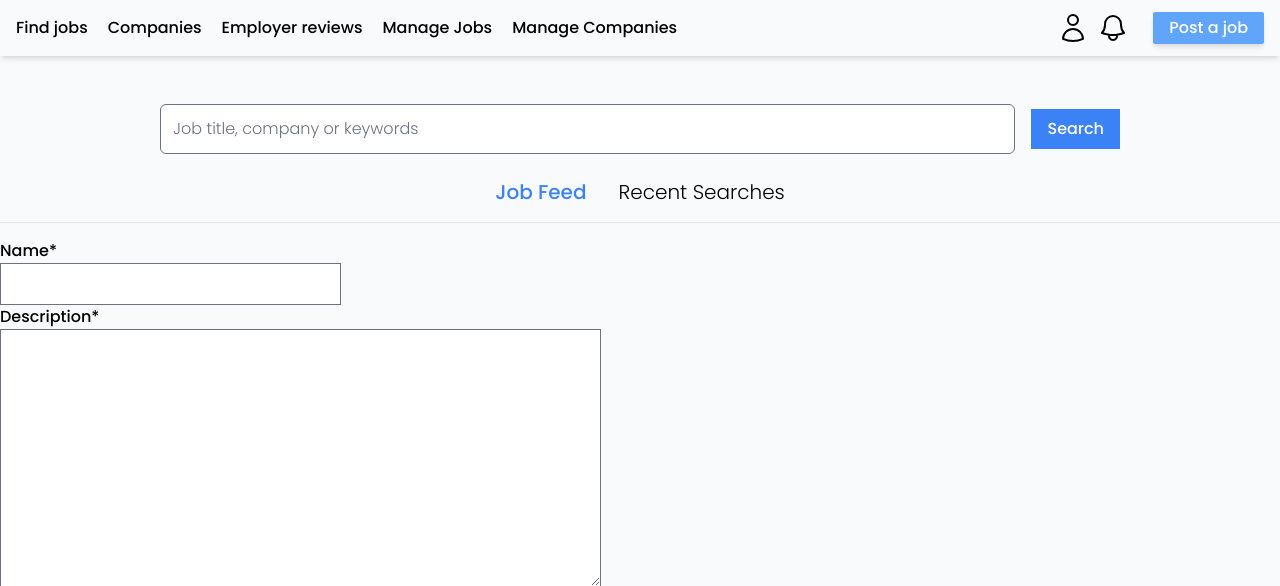
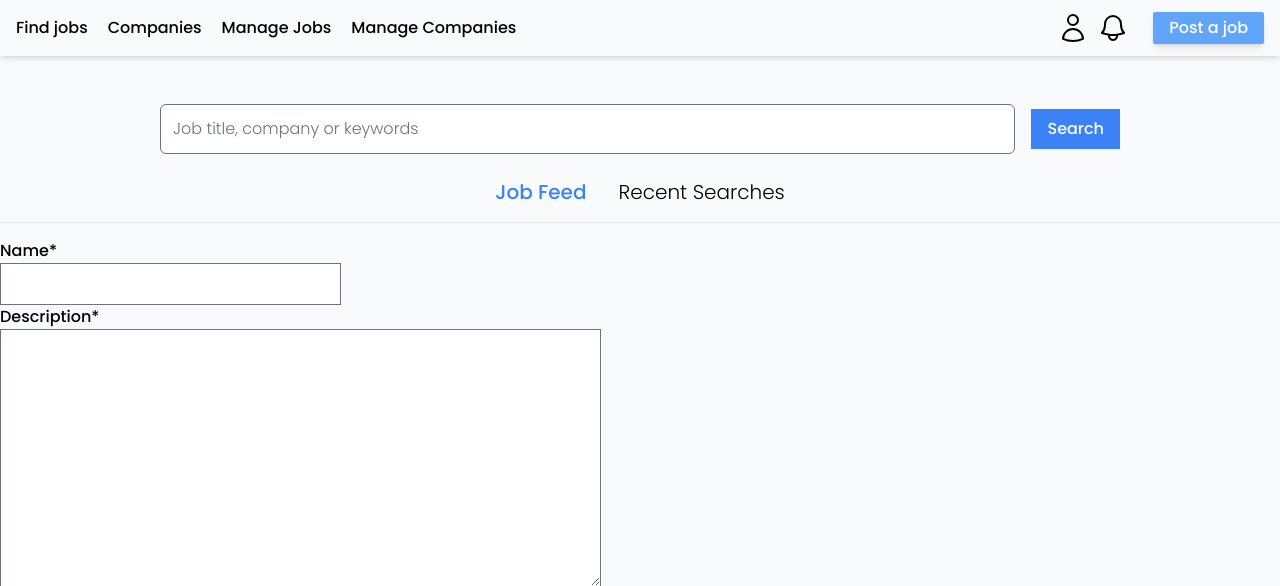
Before and after one commit to Benedict-arowo/Job-Board, a Django app: page /company/create/ in a window 1280 px wide. Shown: the top 586 px of the page. Run offline with Django 4.2, Linux system fonts and the light colour scheme; a user stored in the database is signed in; data comes from the database, SQL or seed files in the repository; some libraries are stand-ins or nearby versions.

Commit message:
Removed "employer reviews" from nav bar

```diff
--- a/templates/nav_bar.html
+++ b/templates/nav_bar.html
@@ -18,12 +18,6 @@
 				>
 			</li>
 			{% if request.user.is_authenticated %}
-			<li>
-				<a
-					class="font-medium hover:text-blue-400 cursor-pointer duration-500 transition-colors"
-					>Employer reviews</a
-				>
-			</li>
 			<li>
 				<a
 					href="{% url 'jobboard:getUserJobs' %}"
--- a/theme/static/css/dist/styles.css
+++ b/theme/static/css/dist/styles.css
@@ -1080,6 +1080,11 @@ select {
   background-color: rgb(226 232 240 / var(--tw-bg-opacity));
 }
 
+.bg-blue-300 {
+  --tw-bg-opacity: 1;
+  background-color: rgb(147 197 253 / var(--tw-bg-opacity));
+}
+
 .p-4 {
   padding: 1rem;
 }
```
